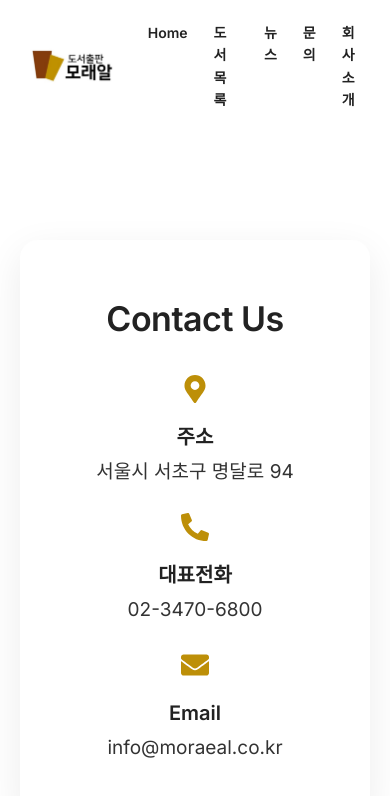
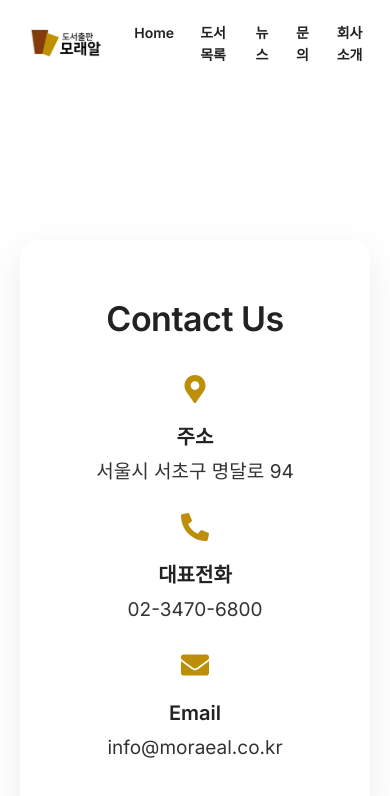
Before and after one commit to hyun0520/moraeal, a React (Vite) app: page /contact in a window 390 px wide. Shown: the top 796 px of the page. Built offline with nearby package versions, Linux system fonts and the light colour scheme; a web font is replaced by a local one.

Commit message:
announcement size changed

```diff
--- a/src/styles/publisher.css
+++ b/src/styles/publisher.css
@@ -167,7 +167,7 @@ img {
   }
 
   .fancy-announcement .publisher-announcement-inner {
-    font-size: 13px;
+    font-size: 11px;
     padding: 8px 14px;
   }
 }
@@ -258,7 +258,8 @@ img {
 /* moblie — 로고 축소 */
 @media (max-width: 600px) {
   .header-large .header-logo-img {
-    height: 48px;
+    height: 42px;
+
   }
 
   .header-small .header-logo-img {
```
